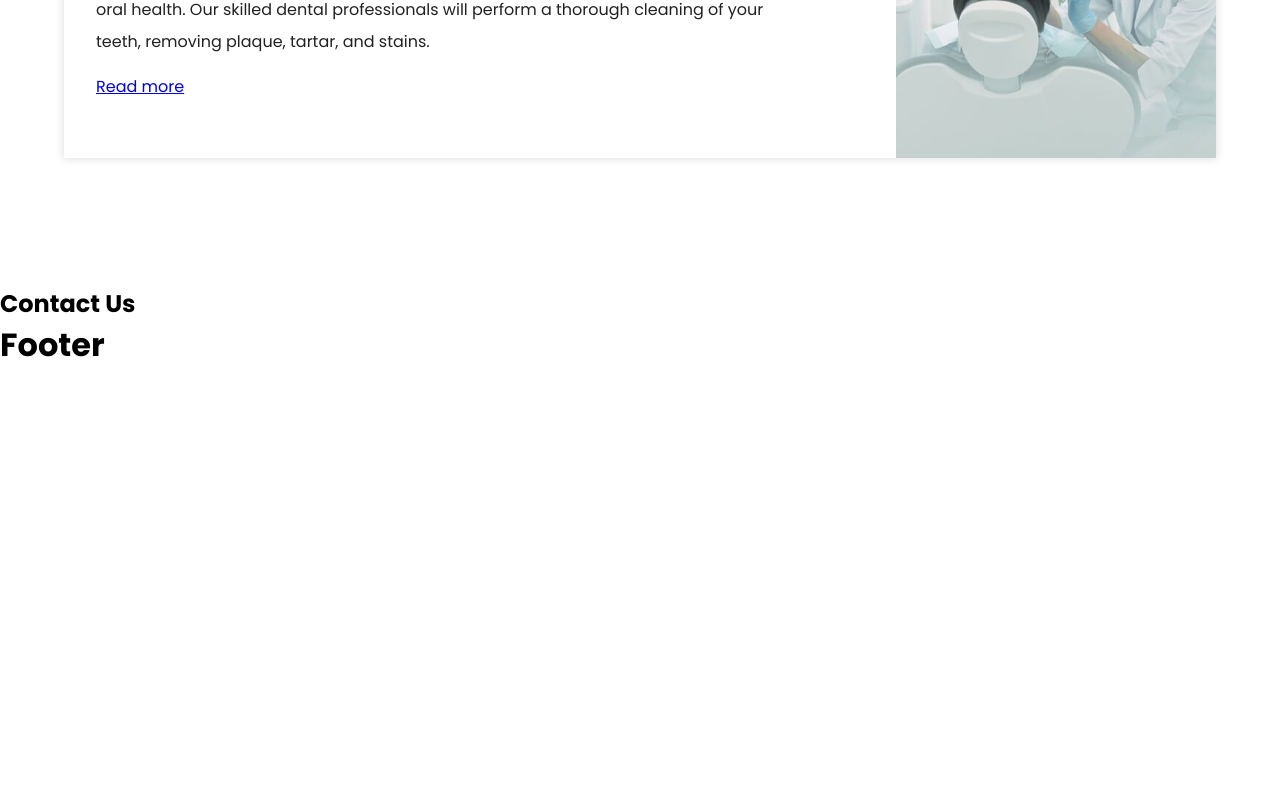
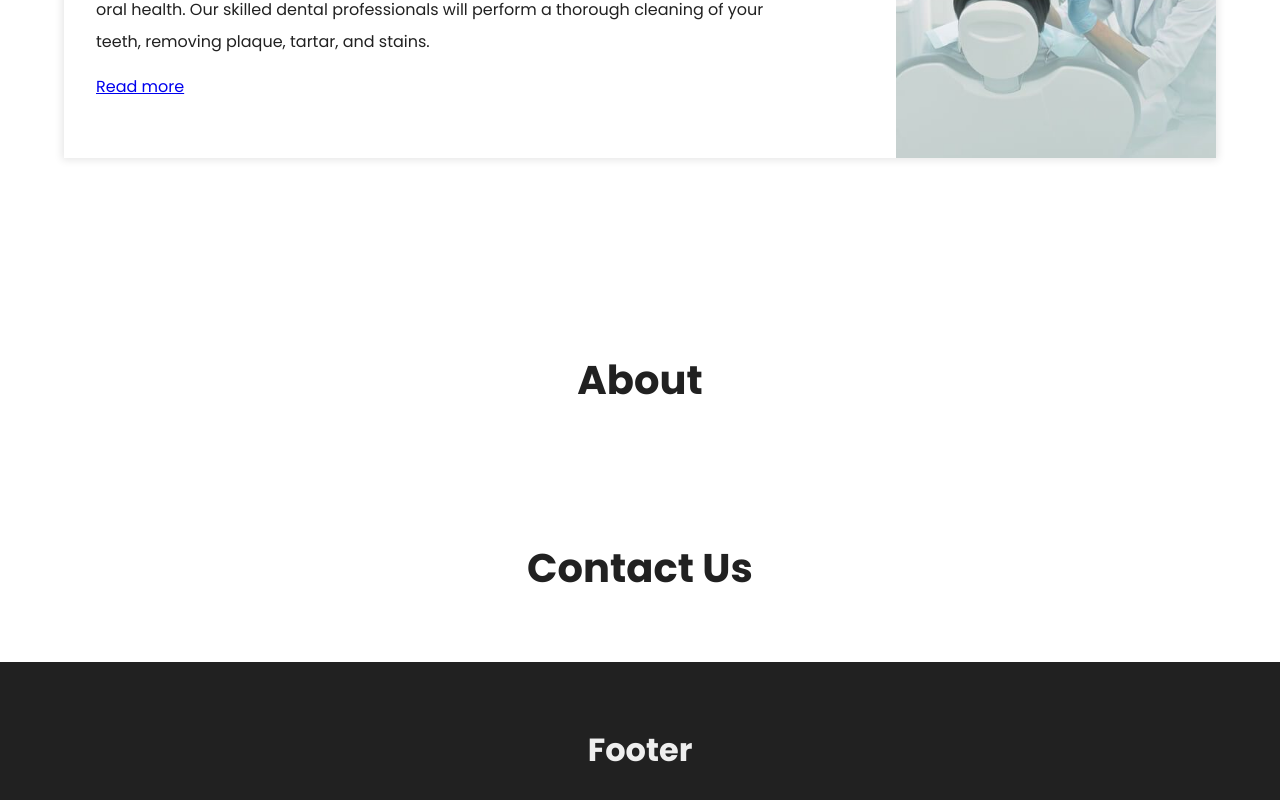
Before and after one commit to ryncrdl/dental-clinic, a React (Create React App) app: page / in a window 1280 px wide. Shown: the part 6710-7510 px from the top of the page. Before the commit the page ends 7079 px from the top, so only its background shows below. Built offline with nearby package versions, Linux system fonts and the light colour scheme.

Commit message:
add css styles

```diff
--- a/src/App.js
+++ b/src/App.js
@@ -1,3 +1,4 @@
+import About from "./components/About"
 import Blog from "./components/Blog"
 import Contact from "./components/Contact"
 import Footer from "./components/Footer"
@@ -13,6 +14,7 @@ function App() {
       <Home />
       <Services />
       <Blog />
+      <About />
       <Contact />
       <Footer />
     </div>
--- a/src/components/About.js
+++ b/src/components/About.js
@@ -2,7 +2,7 @@ import React from "react"
 
 const About = () => {
   return (
-    <section id="about-container">
+    <section id="about">
       <h1>About</h1>
     </section>
   )
--- a/src/components/Blog.js
+++ b/src/components/Blog.js
@@ -2,7 +2,7 @@ import service1 from "../assets/service-1.jpg"
 
 const Blog = () => {
   return (
-    <section id="blog-container">
+    <section id="blogs">
       <h1>Blog</h1>
       <div className="blogs">
         <div className="blog">
--- a/src/components/Footer.js
+++ b/src/components/Footer.js
@@ -1,6 +1,6 @@
 const Footer = () => {
   return (
-    <footer id="footer">
+    <footer>
       <h1>Footer</h1>
     </footer>
   )
--- a/src/components/Header.js
+++ b/src/components/Header.js
@@ -3,6 +3,10 @@ import logo from "../assets/logo.png"
 
 const Header = () => {
   const [scroll, setScroll] = useState(false)
+
+  const scrollToHome = () => {
+    window.scrollTo(0, 0)
+  }
 
   window.onscroll = () => {
     if (window.scrollY > 0) {
@@ -14,13 +18,15 @@ const Header = () => {
 
   return (
     <header style={scroll ? { padding: "1rem 4rem" } : null}>
-      <a href="#home" id="logo">
+      <a href="#home" id="logo" onClick={scrollToHome}>
         <img src={logo} alt="Logo" />
       </a>
       <nav>
-        <a href="#home">Home</a>
-        <a href="#services-container">Services</a>
-        <a href="#blog">Blog</a>
+        <a href="#home" onClick={scrollToHome}>
+          Home
+        </a>
+        <a href="#services">Services</a>
+        <a href="#blogs">Blog</a>
         <a href="#about">About</a>
         <a href="#contact">Contact Us</a>
       </nav>
--- a/src/components/Home.js
+++ b/src/components/Home.js
@@ -21,7 +21,7 @@ import slide5 from "../assets/slide-5.jpg"
 
 function Home() {
   return (
-    <section id="home">
+    <section id="home" >
       <div className="home-content content">
         <h1>Put on your Best Smile Everyday</h1>
         <p>
--- a/src/components/Services.js
+++ b/src/components/Services.js
@@ -11,7 +11,7 @@ import wisdom from "../assets/wisdom-tooth-extraction.jpg"
 
 function Services() {
   return (
-    <section id="services-container">
+    <section id="services">
       <h1>Our Services</h1>
       <div className="services">
         <div className="service">
--- a/src/index.css
+++ b/src/index.css
@@ -129,8 +129,11 @@ header nav a:hover {
 
 /* Services */
 
-#services-container,
-#blog-container {
+#services,
+#blogs,
+#about,
+#contact,
+footer {
   padding: 4rem 4rem;
   display: flex;
   align-items: center;
@@ -138,53 +141,61 @@ header nav a:hover {
   position: relative;
   z-index: 4;
   background: var(--clr-1);
+  scroll-margin-top: 4rem;
 }
 
-#services-container h1,
-#blog-container h1 {
+#services h1,
+#blogs h1,
+#about h1,
+#contact h1 {
   color: var(--clr-3);
   font-weight: 700;
   font-size: 2.5rem;
 }
 
-#services-container .service,
-#blog-container .blog {
+#services .service,
+#blogs .blog {
   display: flex;
   align-items: center;
   margin: 8rem 0rem;
   gap: 5rem;
 }
 
-#blog-container .blog {
+#blogs .blog {
   box-shadow: var(--shadow-1);
   background: var(--clr-1);
   margin: 4rem 0rem;
 }
 
-#blog-container .blog div {
+#blogs .blog div {
   padding: 2rem;
 }
 
-#services-container .service:nth-child(even) {
+#services .service:nth-child(even) {
   flex-direction: row-reverse;
 }
 
-#services-container .service div h2,
-#blog-container .blog div h2 {
+#services .service div h2,
+#blogs .blog div h2 {
   color: var(--clr-3);
   font-size: 2rem;
 }
 
-#services-container .service div p,
-#blog-container .blog div p {
+#services .service div p,
+#blogs .blog div p {
   margin: 1rem 0rem;
   line-height: 2rem;
   color: var(--clr-3);
 }
 
-#services-container .service img,
-#blog-container div img {
+#services .service img,
+#blogs div img {
   width: 20rem;
   aspect-ratio: 1;
   object-fit: cover;
 }
+
+footer {
+  background: var(--clr-3);
+  color: var(--clr-2);
+}
```
